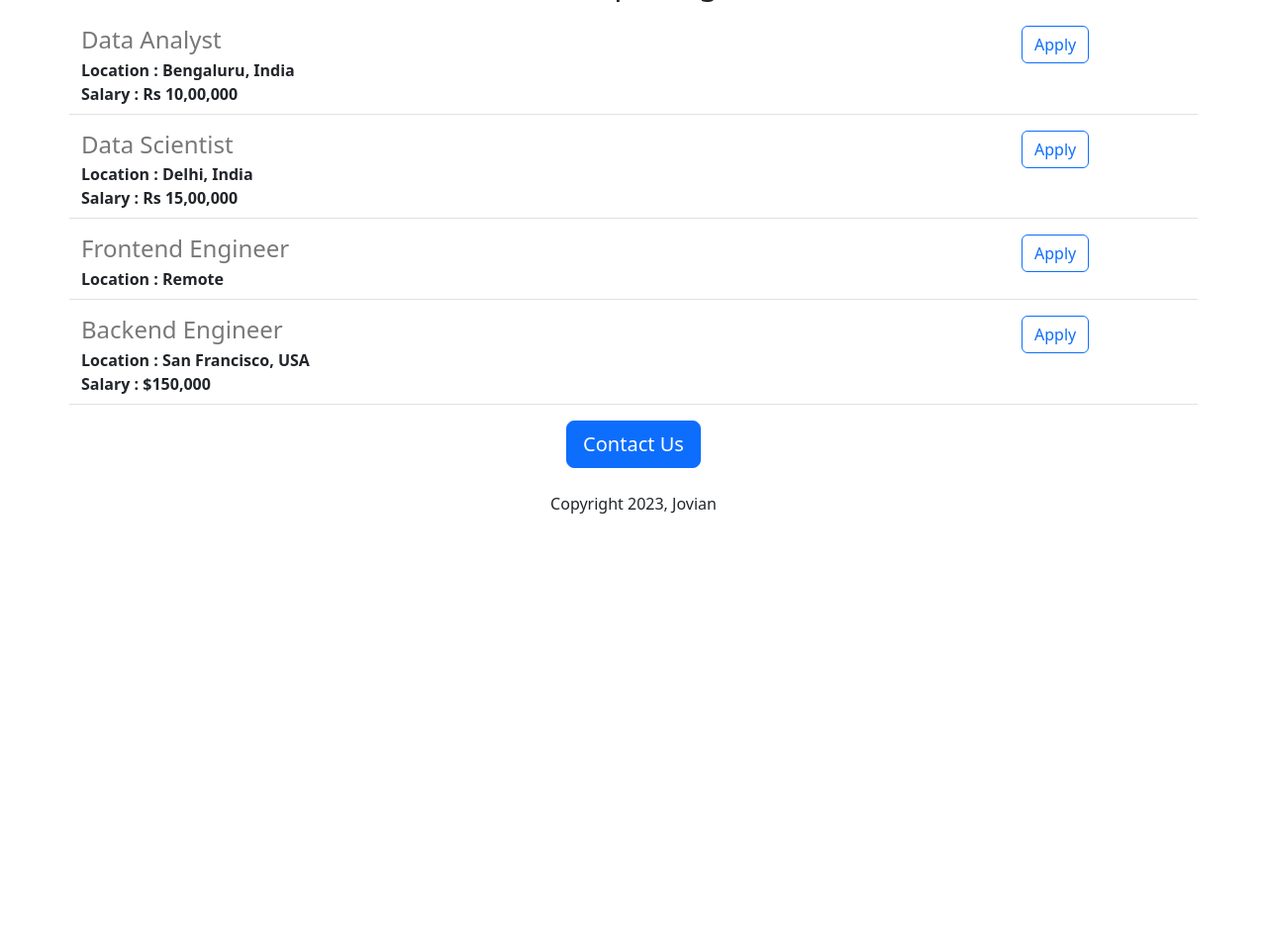
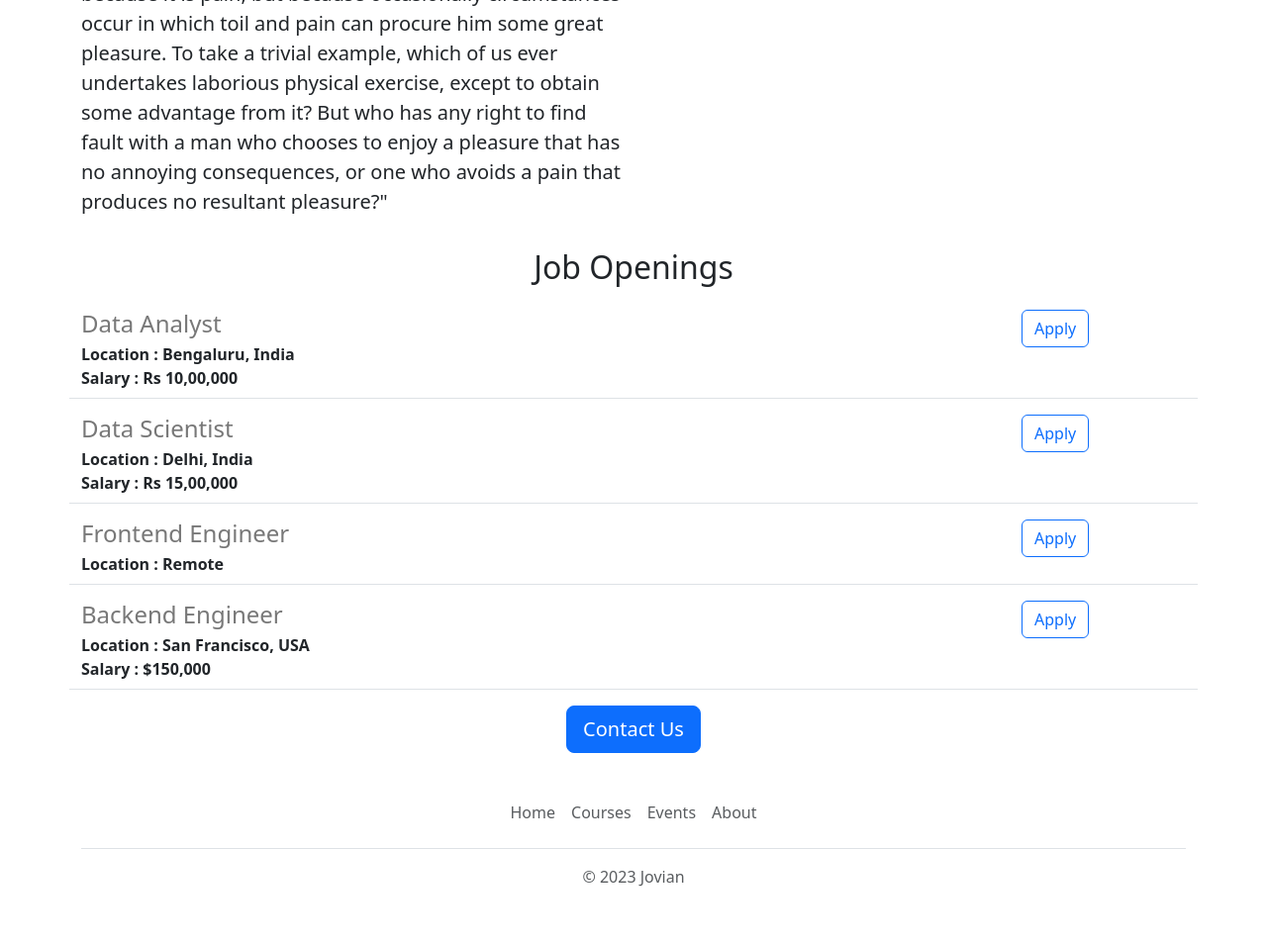
Before and after one commit to sankha-dey/careers-website-v2, a Flask app: page / in a window 1280 px wide. Shown: the part 833-1787 px from the top of the page at 99% size. Before the commit the page ends 1352 px from the top, so only its background shows below. Run offline with Flask 2, Linux system fonts and the light colour scheme.

Commit message:
functional and aesthetic improvements

```diff
--- /dev/null
+++ b/templates/footer.html
@@ -0,0 +1,12 @@
+<div class="container">
+  <footer class="py-3 my-4">
+    <ul class="nav justify-content-center border-bottom pb-3 mb-3">
+      <li class="nav-item"><a href="https://jovian.ai" target="blank" class="nav-link px-2 text-muted">Home</a></li>
+      <li class="nav-item"><a href="https://jovian.ai/learn" target="blank"
+class="nav-link px-2 text-muted">Courses</a></li>
+      <li class="nav-item"><a href="https://jovian.ai/events"target="blank"  class="nav-link px-2 text-muted">Events</a></li>
+      <li class="nav-item"><a href="https://jovian.ai/about"target="blank"  class="nav-link px-2 text-muted">About</a></li>
+    </ul>
+    <p class="text-center text-muted">&copy; 2023 Jovian</p>
+  </footer>
+</div>
--- a/templates/home.html
+++ b/templates/home.html
@@ -9,20 +9,30 @@
      </title>
    </head>
   <body>
+    {%include 'nav.html'%}
+    <img class = "img-fluid" id="banner" src = "https://website.sankha-subhras4.repl.co/static/banner.jpg" height = "320">
     <div class = "container">
     <h1 class ="text-center mt-2 mb-4">
       {{company_name}} Careers
     </h1>
-    <img class = "img-fluid" id="banner" src = "https://website.sankha-subhras4.repl.co/static/banner.jpg" height = "320">
+
       <style>
         #banner{
         height: 360px;
         width: 100%;
         object-fit: cover;
+          margin-bottom:16px ;
         }
       </style>
-    <h2 class ="text-center mt-2 mb-4">About Jovian</h2>
-    <p class = "lead">"But I must explain to you how all this mistaken idea of denouncing pleasure and praising pain was born and I will give you a complete account of the system, and expound the actual teachings of the great explorer of the truth, the master-builder of human happiness. No one rejects, dislikes, or avoids pleasure itself, because it is pleasure, but because those who do not know how to pursue pleasure rationally encounter consequences that are extremely painful. Nor again is there anyone who loves or pursues or desires to obtain pain of itself, because it is pain, but because occasionally circumstances occur in which toil and pain can procure him some great pleasure. To take a trivial example, which of us ever undertakes laborious physical exercise, except to obtain some advantage from it? But who has any right to find fault with a man who chooses to enjoy a pleasure that has no annoying consequences, or one who avoids a pain that produces no resultant pleasure?"</p>
+    <div class ="row" style="margin-bottom:16px">
+      <div class ="col-md-6">
+    <p class = "lead">"But I must explain to you how all this mistaken idea of denouncing pleasure and praising pain was born and I will give you a complete account of the system, and expound the actual teachings of the great explorer of the truth, the master-builder of human happiness. No one rejects, dislikes, or avoids pleasure itself, because it is pleasure, but because those who do not know how to pursue pleasure rationally encounter consequences that are extremely painful. Nor again is there anyone who loves or pursues or desires to obtain pain of itself, because it is pain, but because occasionally circumstances occur in which toil and pain can procure him some great pleasure. To take a trivial example, which of us ever undertakes laborious physical exercise, except to obtain some advantage from it? But who has any right to find fault with a man who chooses to enjoy a pleasure that has no annoying consequences, or one who avoids a pain that produces no resultant pleasure?"
+    </p>
+      </div>
+      <div class="d-none d-md-block col-md-6">
+      <img src ="/static/people.jpg" style = "height:320px; border-radius:4px">
+      </div>
+    </div>
     <h2 class ="text-center mt-2 mb-4">Job Openings</h2>
     <p>
       {% for job in jobs %}
@@ -31,8 +41,8 @@
     </p>
       <div class = "text-center">
     <button class="btn btn-primary btn-lg">Contact Us</button>
-        <p class= "mt-4">Copyright 2023, Jovian</p>
       </div>
       </div>
+    {%include 'footer.html'%}
   </body>
 </html>
--- a/templates/jobitem.html
+++ b/templates/jobitem.html
@@ -14,6 +14,7 @@
     {% endif %}
   </div>
   <div class= "col-2">
-  <button type="button" class="btn btn-outline-primary">Apply</button>
+  <!--<button type="button" class="btn btn-outline-primary">Apply</button> -->
+    <a href ="mailto:callmesankha@gmail.com?subject=Application%20for%20{{job['title']}}&body=Top%20of%20the%20morrrning........%20ladies." type="button" class="btn btn-outline-primary">Apply</a>
   </div>
 </div>
--- /dev/null
+++ b/templates/nav.html
@@ -0,0 +1,10 @@
+<nav class="navbar shadow-sm fixed-top bg-white">
+  <div class="container-fluid">
+    <a class="navbar-brand" href="#">
+      <img src="/static/logo.svg" alt="Logo" width="30" height="24" class="d-inline-block align-text-top">
+      Jovian
+    </a>
+  </div>
+</nav>
+
+<div style = "height: 56px;"></div>
```
Also changed, not shown: static/logo.svg (added), 1 other file.
